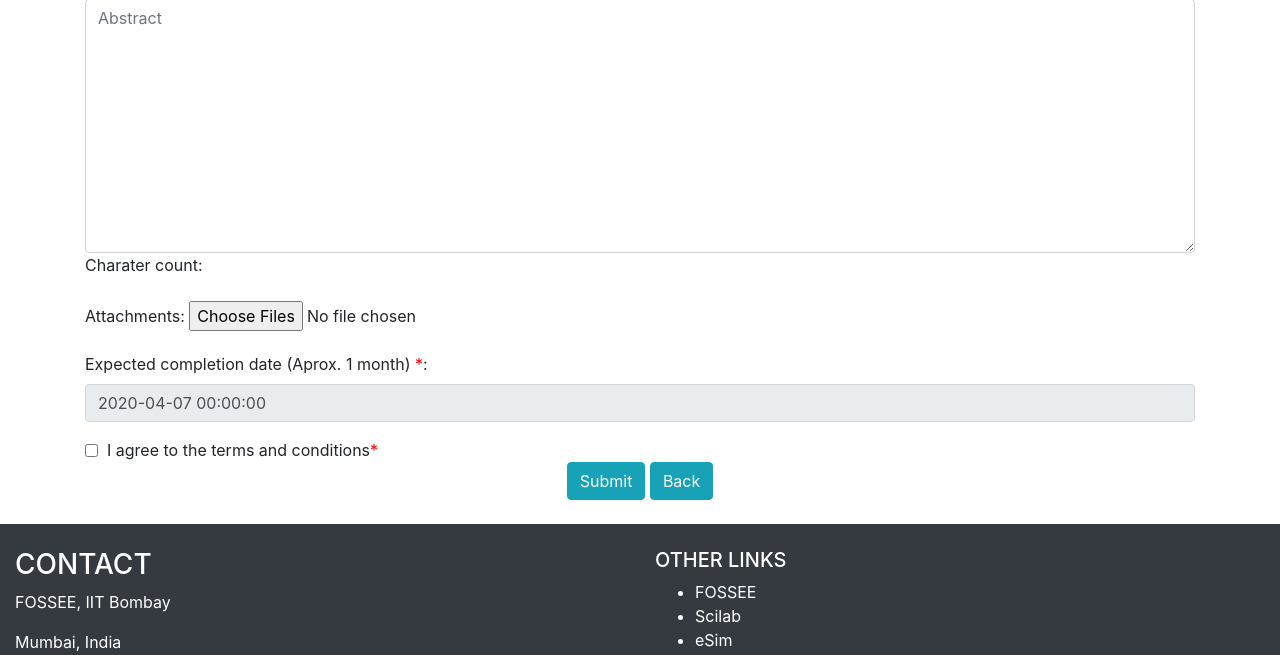
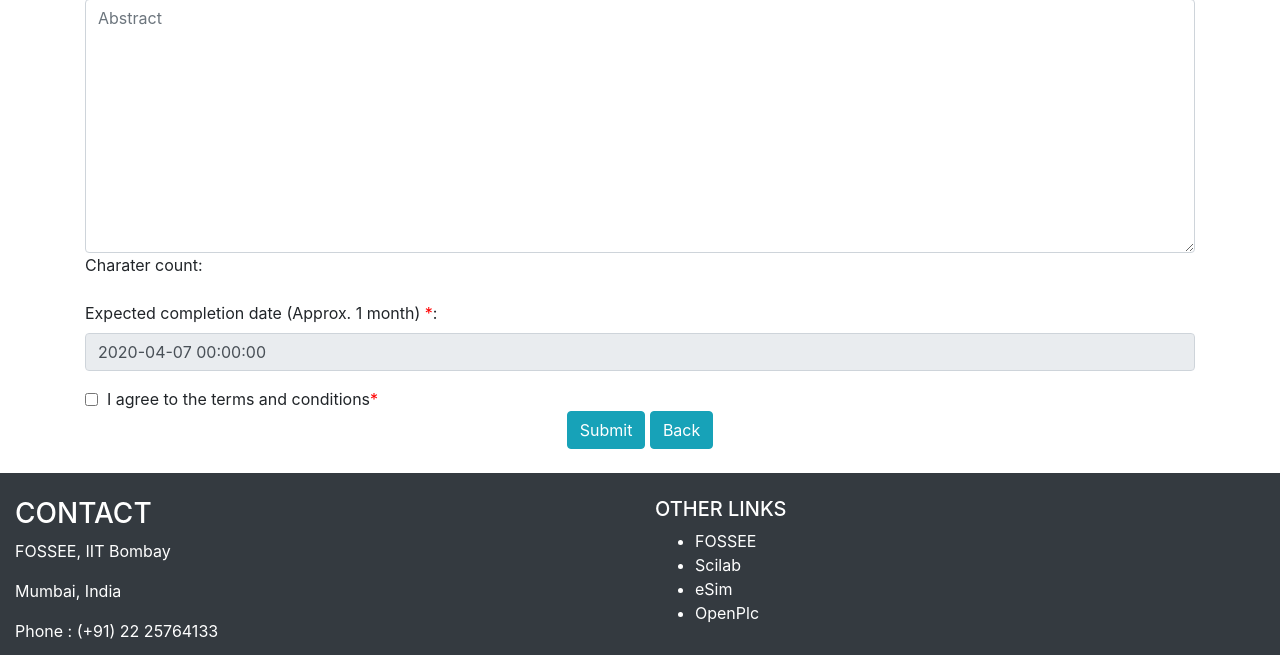
Before and after one commit to FOSSEE/arduino_projects_website, a Django app: template arduino_blog/static/arduino_blog/templates/submit-cfp.html in a window 1280 px wide. Shown: the part 668-1323 px from the top of the page. Run offline with Django 3.2, Linux system fonts and the light colour scheme; the template is opened without the code that fills it: values that come from a table or form of the project are taken from there, others are empty; some libraries are stand-ins or nearby versions.

Commit message:
Remove attachments field from proposal form

```diff
--- a/arduino_blog/forms.py
+++ b/arduino_blog/forms.py
@@ -237,9 +237,9 @@
                                error_messages={
                                    'required': 'About the author field required.'},
                                )
-    attachment = forms.FileField(widget=forms.ClearableFileInput(attrs={'multiple': True}),
-                                 label='Please upload relevant documents (if any)',
-                                 required=False,)
+    # attachment = forms.FileField(widget=forms.ClearableFileInput(attrs={'multiple': True}),
+    #                              label='Please upload relevant documents (if any)',
+    #                              required=False,)
     title_of_the_project = forms.CharField(widget=forms.TextInput(attrs={'class': 'form-control', 'placeholder': 'Title of the Project'}),
                             required=True,
                             error_messages={
@@ -272,17 +272,3 @@
         super(AbstractProposalForm, self).__init__(*args, **kwargs)
         self.fields['completion_date'].disabled = True
         self.fields['completion_date'].initial = (datetime.date.today() + relativedelta(months=1))
-
-    def clean_attachment(self):
-        import os
-        cleaned_data = self.cleaned_data
-        attachment = cleaned_data.get('attachment', None)
-        if attachment:
-            ext = os.path.splitext(attachment.name)[1]
-            valid_extensions = ['.pdf']
-            if not ext in valid_extensions:
-                raise forms.ValidationError(
-                    u'File not supported!  Only .pdf file is accepted')
-            if attachment.size > (5*1024*1024):
-                raise forms.ValidationError('File size exceeds 5MB')
-        return attachment
--- a/arduino_blog/static/arduino_blog/templates/submit-cfp.html
+++ b/arduino_blog/static/arduino_blog/templates/submit-cfp.html
@@ -43,12 +43,9 @@
                             <div id="charNum"></div>
                         </label>
                     </div>
+
                     <div class="form-group">
-                        <label for="attachment">Attachments:</label>
-                 {% render_field proposal_form.attachment %}
-                    </div>
-                    <div class="form-group">
-                        <label for="abstract">Expected completion date (Aprox. 1 month)
+                        <label for="abstract">Expected completion date (Approx. 1 month)
                             <span style="color:red;">*</span>:
 
                         </label>
--- a/arduino_projects_website/config.py
+++ b/arduino_projects_website/config.py
@@ -8,7 +8,7 @@
 SYS_SERVER_EMAIL = 'email@email'
 
 ALLOWED_HOSTS_USER = ['127.0.0.1']
-SECRET_KEY_USER = '7*guu@#er)o2543z-5df$e%)_&&3!ez$!x7$!qtyr4ejj+p*0&' # enter secret key
+SECRET_KEY_USER = '' # enter secret key
 DEBUG_USER = True
 
 TO_EMAIL = 'email@email'
--- a/arduino_projects_website/settings.py
+++ b/arduino_projects_website/settings.py
@@ -132,8 +132,8 @@
 
 MEDIA_ROOT = os.path.join(BASE_DIR, 'uploads')
 MEDIA_URL = "/downloads/"
-EMAIL_BACKEND = 'django.core.mail.backends.console.EmailBackend'
-#EMAIL_BACKEND = "django.core.mail.backends.filebased.EmailBackend"
+#EMAIL_BACKEND = 'django.core.mail.backends.console.EmailBackend'
+EMAIL_BACKEND = "django.core.mail.backends.filebased.EmailBackend"
 EMAIL_FILE_PATH = os.path.join(BASE_DIR, "sent_emails")
 ACCOUNT_DEFAULT_HTTP_PROTOCOL = "https"
 SENDER_EMAIL = SENDER_EMAIL
```
Also changed, not shown: arduino_blog/migrations/0006_remove_proposal_attachment.py (added).
